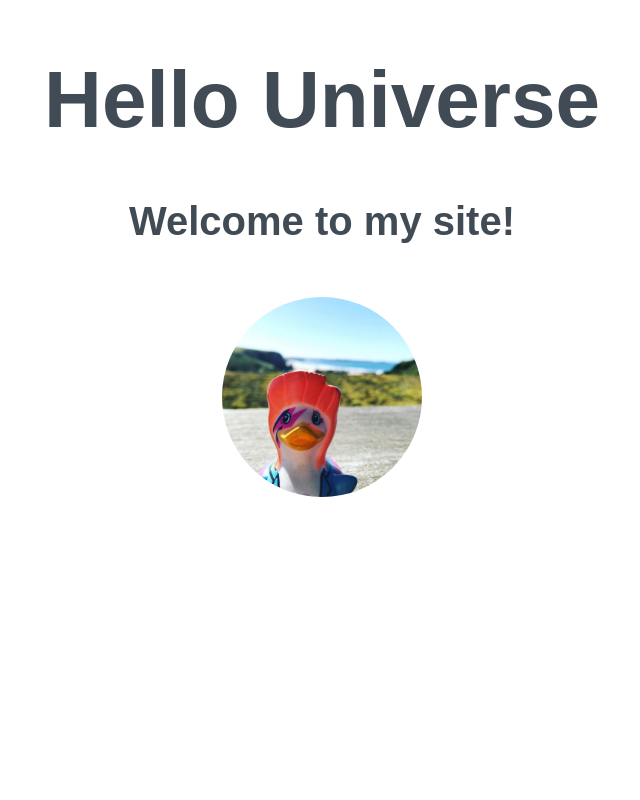
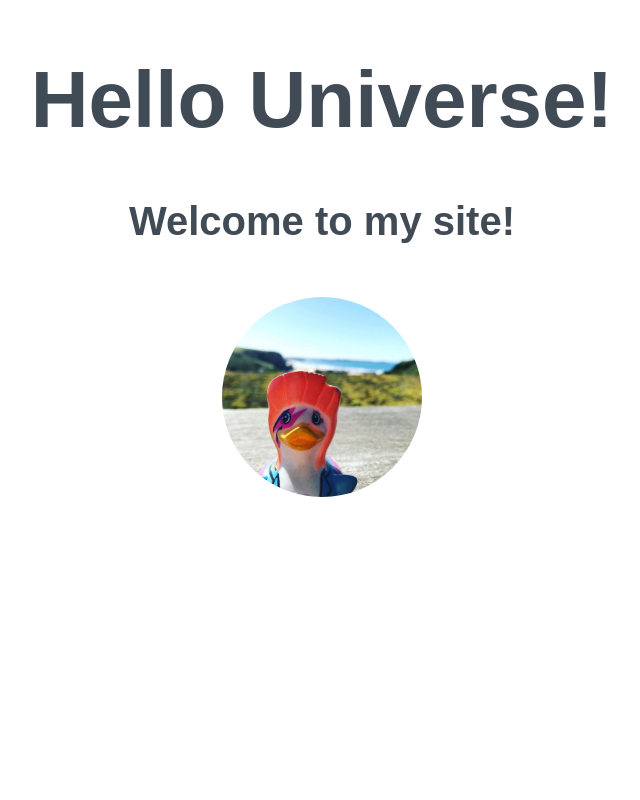
Before and after one commit to gml27/beginners-week-one, a plain HTML site: page index.html in a window 1280 px wide. Shown: the top 800 px of the page, without its empty margins (318-958 px from the left). Drawn offline with Linux system fonts and the light colour scheme.

Commit message:
exclamation

```diff
--- a/index.html
+++ b/index.html
@@ -11,7 +11,7 @@
 </head>
 <body>
   <div>
-    <h1>Hello Universe</h1>
+    <h1>Hello Universe!</h1>
 
     <h2>Welcome to my site!</h2>
 
```
